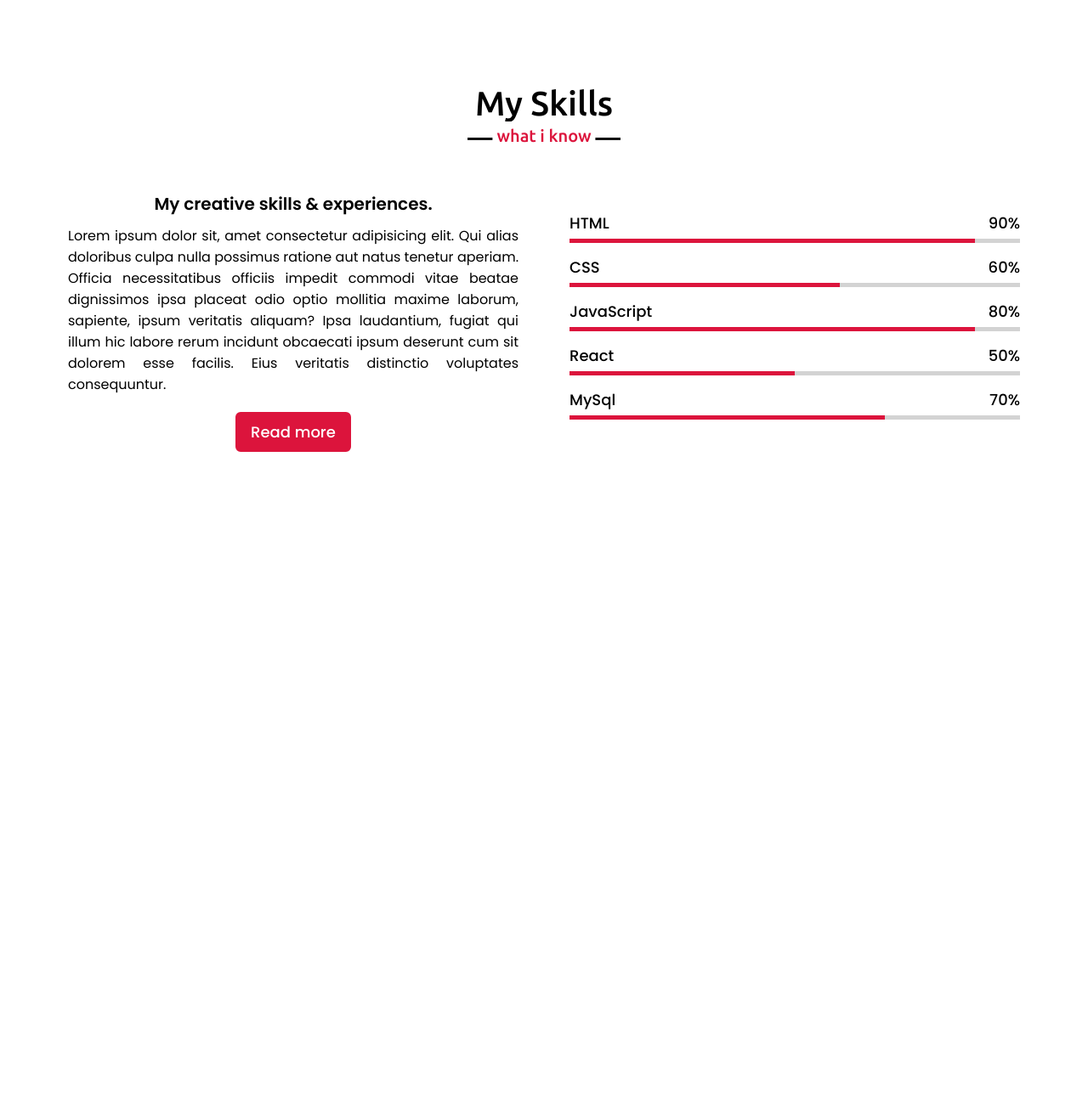
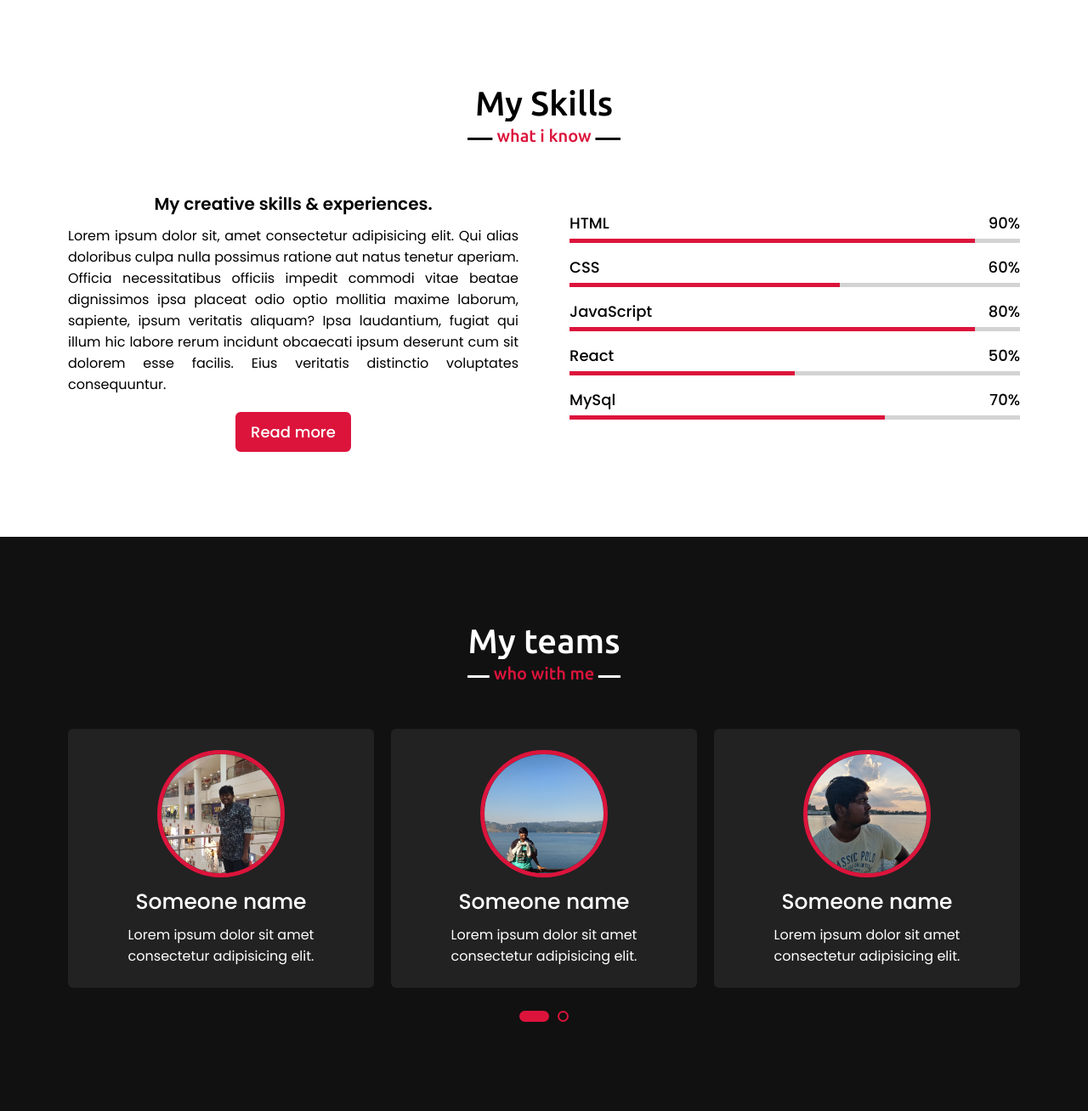
Before and after one commit to mkabilan19/Portfolio, a PHP site: page / in a window 1280 px wide. Shown: the part 2106-3414 px from the top of the page at 85% size. Before the commit the page ends 2638 px from the top, so only its background shows below. Run offline with PHP 8.4, Linux system fonts and the light colour scheme.

Commit message:
finished teams section

```diff
--- a/Front End projects/index.html
+++ b/Front End projects/index.html
@@ -10,6 +10,12 @@
     <link rel="stylesheet" href="https://cdnjs.cloudflare.com/ajax/libs/font-awesome/5.15.3/css/all.min.css"/>
     <!--jquery CDN-->
     <script src="https://ajax.googleapis.com/ajax/libs/jquery/3.6.0/jquery.min.js"></script>
+    <!--owl carousel CDN-->
+    <script src="https://cdnjs.cloudflare.com/ajax/libs/typed.js/2.0.11/typed.min.js"></script>
+    <script src="https://cdnjs.cloudflare.com/ajax/libs/waypoints/4.0.1/jquery.waypoints.min.js"></script>
+    <script src="https://cdnjs.cloudflare.com/ajax/libs/OwlCarousel2/2.3.4/owl.carousel.min.js"></script>
+    <link rel="stylesheet" href="https://cdnjs.cloudflare.com/ajax/libs/OwlCarousel2/2.3.4/assets/owl.carousel.min.css"/>
+
   </head>
   <body>
                     <!--navbar-->
@@ -143,8 +149,49 @@
         </div>
       </section>
 
-
-
+                  <!-- teams section starts-->
+      <section class="teams" id="teams">
+        <div class="max-width">
+          <h2 class="title">My teams</h2>
+          <div class="carousel owl-carousel">
+            <div class="card ">
+              <div class="box">
+                <img src="images/pro-4.jpg" alt="">
+                <div class="text">Someone name</div>
+                <p>Lorem ipsum dolor sit amet consectetur adipisicing elit.</p>
+              </div>
+            </div>
+            <div class="card ">
+              <div class="box">
+                <img src="images/pro-1.jpg" alt="">
+                <div class="text">Someone name</div>
+                <p>Lorem ipsum dolor sit amet consectetur adipisicing elit.</p>
+              </div>
+            </div>
+            <div class="card ">
+              <div class="box">
+                <img src="images/pro-3.jpg" alt="">
+                <div class="text">Someone name</div>
+                <p>Lorem ipsum dolor sit amet consectetur adipisicing elit.</p>
+              </div>
+            </div>
+            <div class="card ">
+              <div class="box">
+                <img src="images/pro-5.jpg" alt="">
+                <div class="text">Someone name</div>
+                <p>Lorem ipsum dolor sit amet consectetur adipisicing elit.</p>
+              </div>
+            </div>
+            <div class="card ">
+              <div class="box">
+                <img src="images/pro-2.jpg" alt="">
+                <div class="text">Someone name</div>
+                <p>Lorem ipsum dolor sit amet consectetur adipisicing elit.</p>
+              </div>
+            </div>
+          </div>
+        </div>
+      </section>
 
 
 
--- a/Front End projects/script.js
+++ b/Front End projects/script.js
@@ -11,4 +11,25 @@ $(document).ready(function(){
     $('.navbar .menu').toggleClass("active");
     $('.menu-btn i').toggleClass("active");
   });
+  // owl carousel script
+   $('.carousel').owlCarousel({
+      margin: 20,
+      loop: true,
+      autoplayTimeOut: 2000,
+      autoplayHoverPause: true,
+      responsive: {
+         0:{
+           items: 1,
+           nav: false
+         },
+         600:{
+          items: 2,
+          nav: false
+        },
+        1000:{
+          items: 3,
+          nav: false
+        }
+      }
+   });
 });
--- a/Front End projects/styles.css
+++ b/Front End projects/styles.css
@@ -124,10 +124,12 @@
 section{
   padding: 100px 0;
 }
-.about, .services, .skills{
+.about, .services, .skills, .teams{
   font-family: 'Poppins', sans-serif;
 }
-.about .about-content, .services .serv-content, .skills .skills-content {
+.about .about-content,
+.services .serv-content,
+.skills .skills-content {
   display: flex;
   flex-wrap: wrap;
   align-items: center;
@@ -213,14 +215,16 @@ section .title::after{
 }
 
 /* services section styling */
-.services{
+.services, .teams{
   color: #fff;
   background: #111;
 }
-.services .title::before{
+.services .title::before,
+.teams .title::before {
   background: #fff;
 }
-.services .title::after {
+.services .title::after,
+.teams .title::after {
     background: #111;
     content: "what i provide";
 }
@@ -333,9 +337,67 @@ section .title::after{
 }
 
 
-
-
-
+        /* teams section styling */
+.teams .title::after{
+  content: "who with me";
+}
+.teams .carousel .card{
+  background: #222;
+  border-radius: 6px;
+  padding: 25px 35px;
+  text-align: center;
+  transition: all 0.3s ease;
+}
+.teams .carousel .card:hover{
+  background: crimson;
+}
+.teams .carousel .card .box{
+  display: flex;
+  flex-direction: column;
+  align-items: center;
+  justify-content: center;
+  transition: all 0.3s ease;
+}
+.teams .carousel .card:hover .box{
+  transform: scale(1.05);
+}
+.teams .carousel .card .text{
+  font-size: 25px;
+  font-weight: 500;
+  margin: 10px 0 7px 0;
+}
+.teams .carousel .card img{
+  height: 150px;
+  width: 150px;
+ object-fit: cover;
+ border-radius: 50%;
+ border: 5px solid crimson;
+ transition: all 0.3s ease;
+}
+.teams .carousel .card:hover img{
+  border-color: #fff;
+}
+.owl-dots{
+  text-align: center;
+  margin-top: 20px;
+}
+.owl-dot{
+  height: 13px;
+  width: 13px;
+  margin: 0 5px;
+  outline: none!important;
+  border-radius: 50%;
+  border: 2px solid crimson!important;
+  transition: all 0.3s ease;
+}
+.owl-dot.active{
+  width: 35px;
+  border-radius: 14px;
+}
+.owl-dot.active,
+.owl-dot:hover{
+  background: crimson!important;
+}
 
 
 
```
